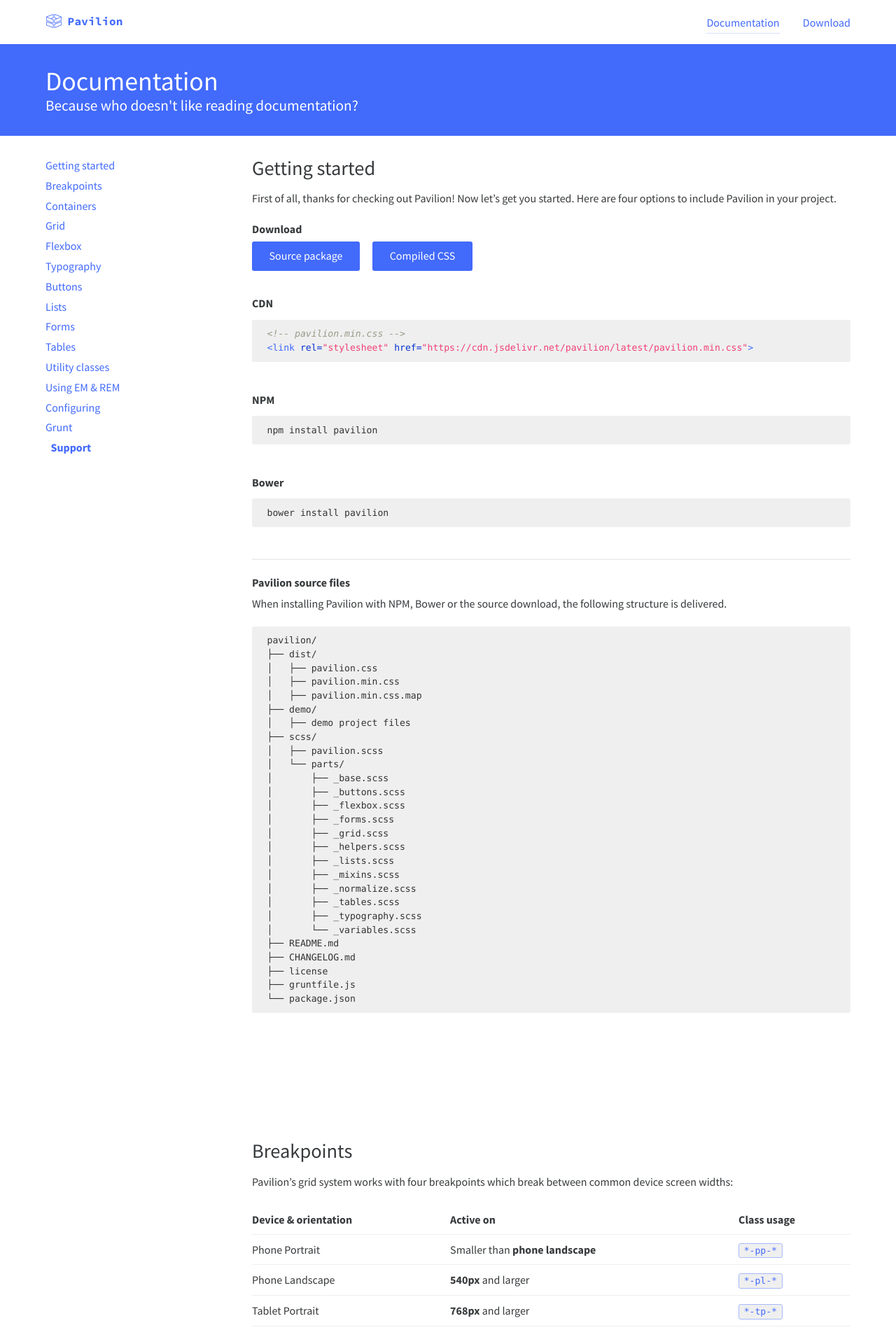
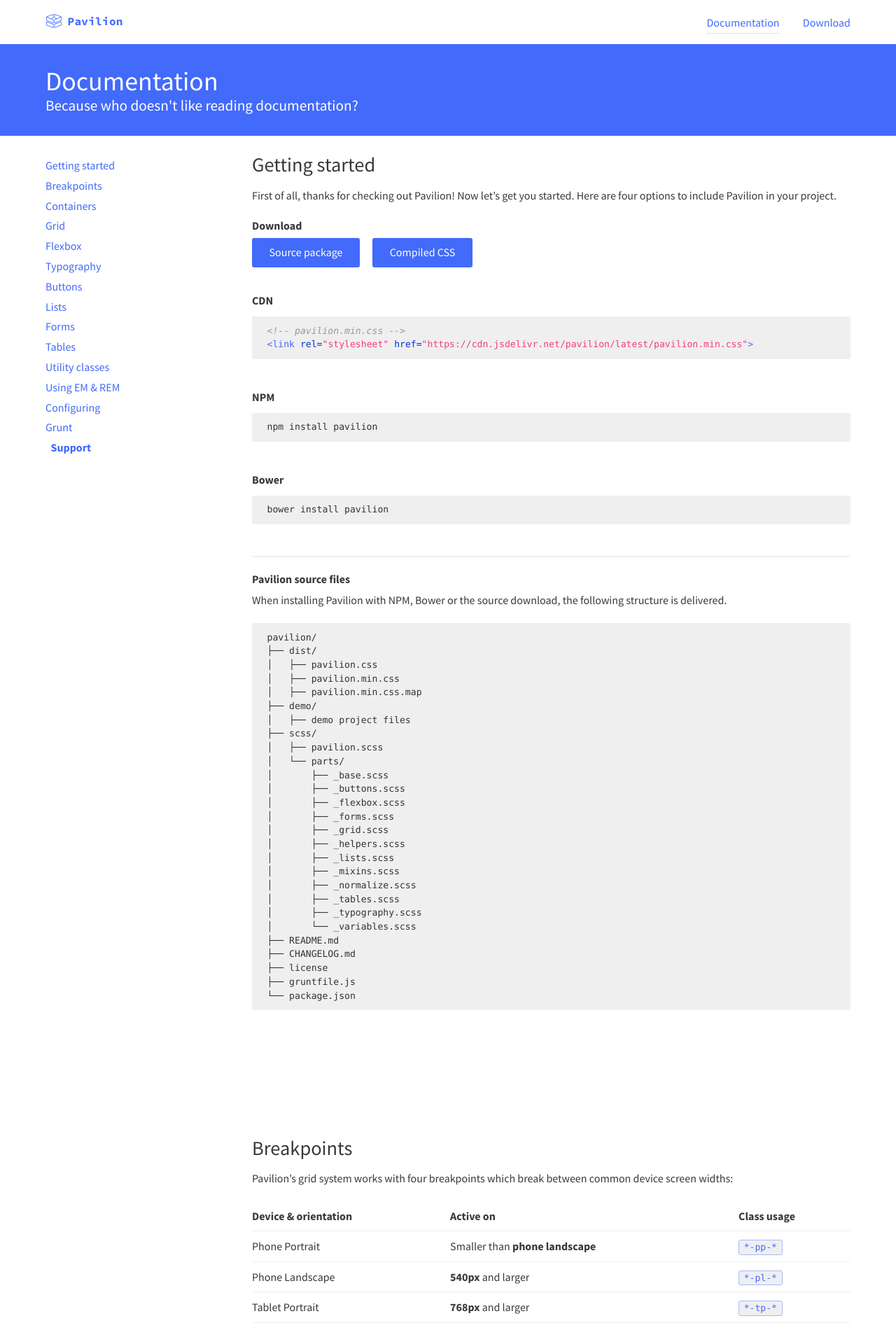
Before and after one commit to getpavilion/getpavilion.github.io, a Jekyll site: the page built from documentation.html, in a window 1280 px wide. Shown: the top 1900 px of the page at 70% size. Built offline with Jekyll 4.4.1, drawn with Linux system fonts in a browser that asks for light colours; comment, search, counter and statistics services are not loaded.

Commit message:
margin fix

```diff
--- a/_sass/custom/_docs.scss
+++ b/_sass/custom/_docs.scss
@@ -15,7 +15,7 @@
 .documentation-section {
     padding: 5px 0 0 0;
     &:first-child {
-        margin-top: -3.1rem;
+        margin-top: -3.4rem;
     }
 }
 
```
